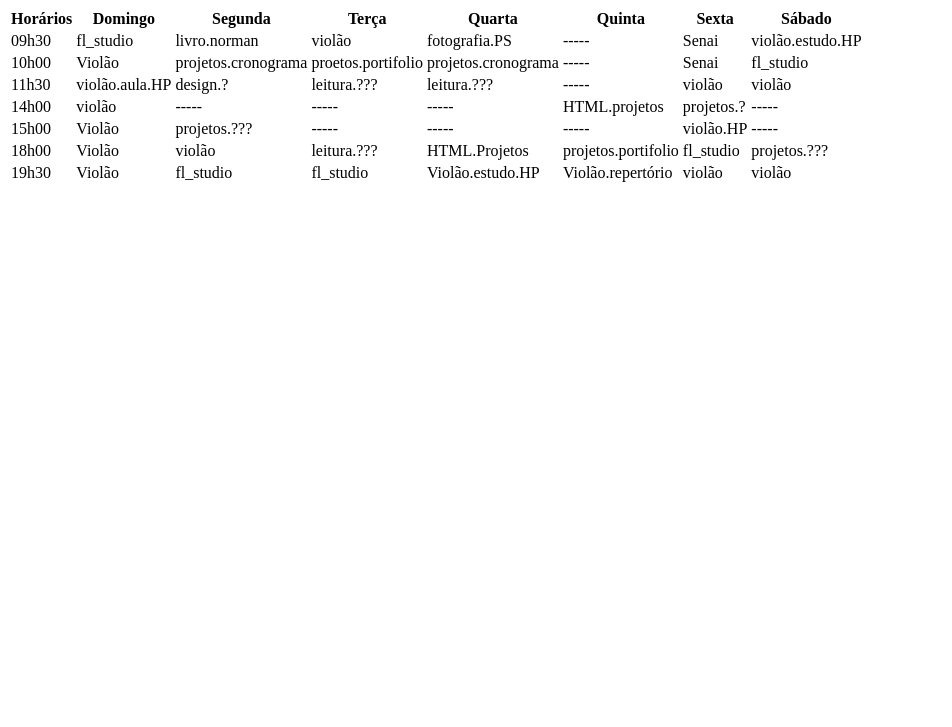
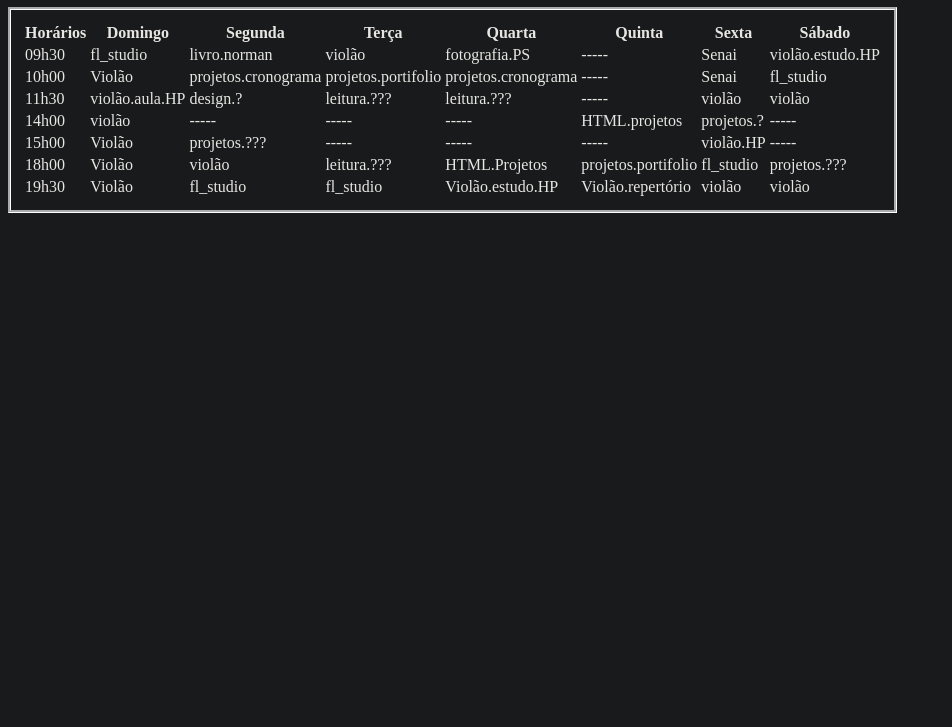
Before and after one commit to savio591/cronograma, a plain HTML site: page index.html in a window 1280 px wide. Shown: the part 73-800 px from the top of the page, without its empty margins (0-952 px from the left). Drawn offline with Linux system fonts and the light colour scheme.

Commit message:
css and start style added(v.0.1.2)

```diff
--- /dev/null
+++ b/css/index.css
@@ -0,0 +1,21 @@
+body {
+  background-color: #181a1b;
+  color: #e8e6e3
+}
+
+.titulo {
+
+}
+.tabela {
+
+  border: white groove;
+  padding: 11px;
+}
+
+.tabela .linha-principal {
+
+}
+
+.tabela .linha-principal th {
+
+}
--- a/index.html
+++ b/index.html
@@ -3,15 +3,16 @@
 <head>
     <meta charset="UTF-8">
     <title>Cronograma</title>
+    <link rel="stylesheet" type="text/css" href="./css/index.css">
 </head>
 <body>
   <!-- Adicionar Título -->
 <h1 class="titulo">Meu Cronograma de Estudos v.0.1.0</h1>
 
 <!-- Declarar uma tabela -->
-<table>
+<table class="tabela">
     <!-- Adicionar calendário Domingo a Sábado na vertical -->
-    <tr>
+    <tr class="linha-principal">
         <th>Horários</th>
         <th>Domingo</th>
         <th>Segunda</th>
@@ -37,7 +38,7 @@
         <td>10h00</td> <!-- Horarios -->
         <td>Violão</td>
         <td>projetos.cronograma</td> <!-- Segunda -->
-        <td>proetos.portifolio</td> <!-- Terça -->
+        <td>projetos.portifolio</td> <!-- Terça -->
         <td>projetos.cronograma</td> <!-- Quarta -->
         <td>-----</td> <!-- Quinta -->
         <td>Senai</td> <!-- Sexta -->
```
